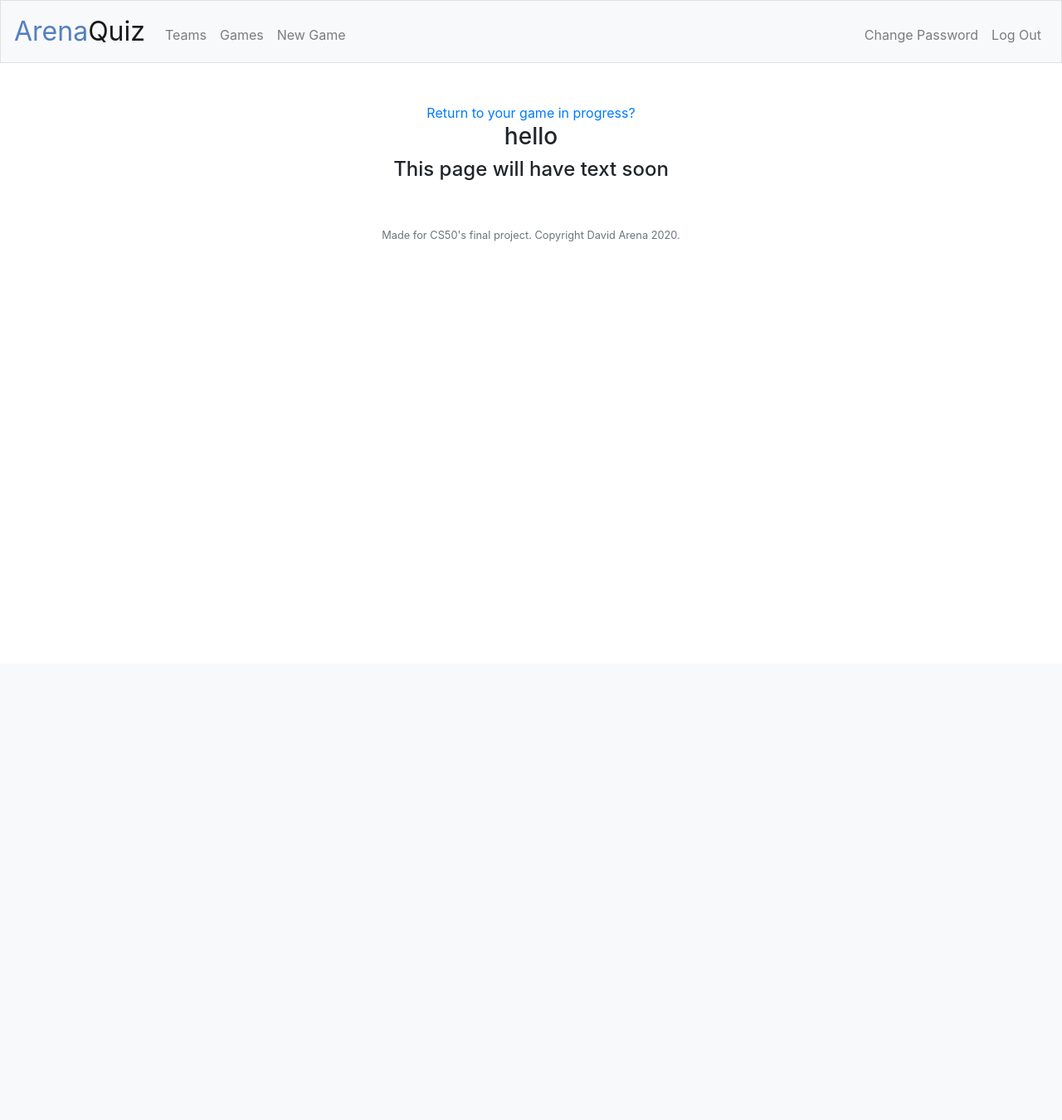
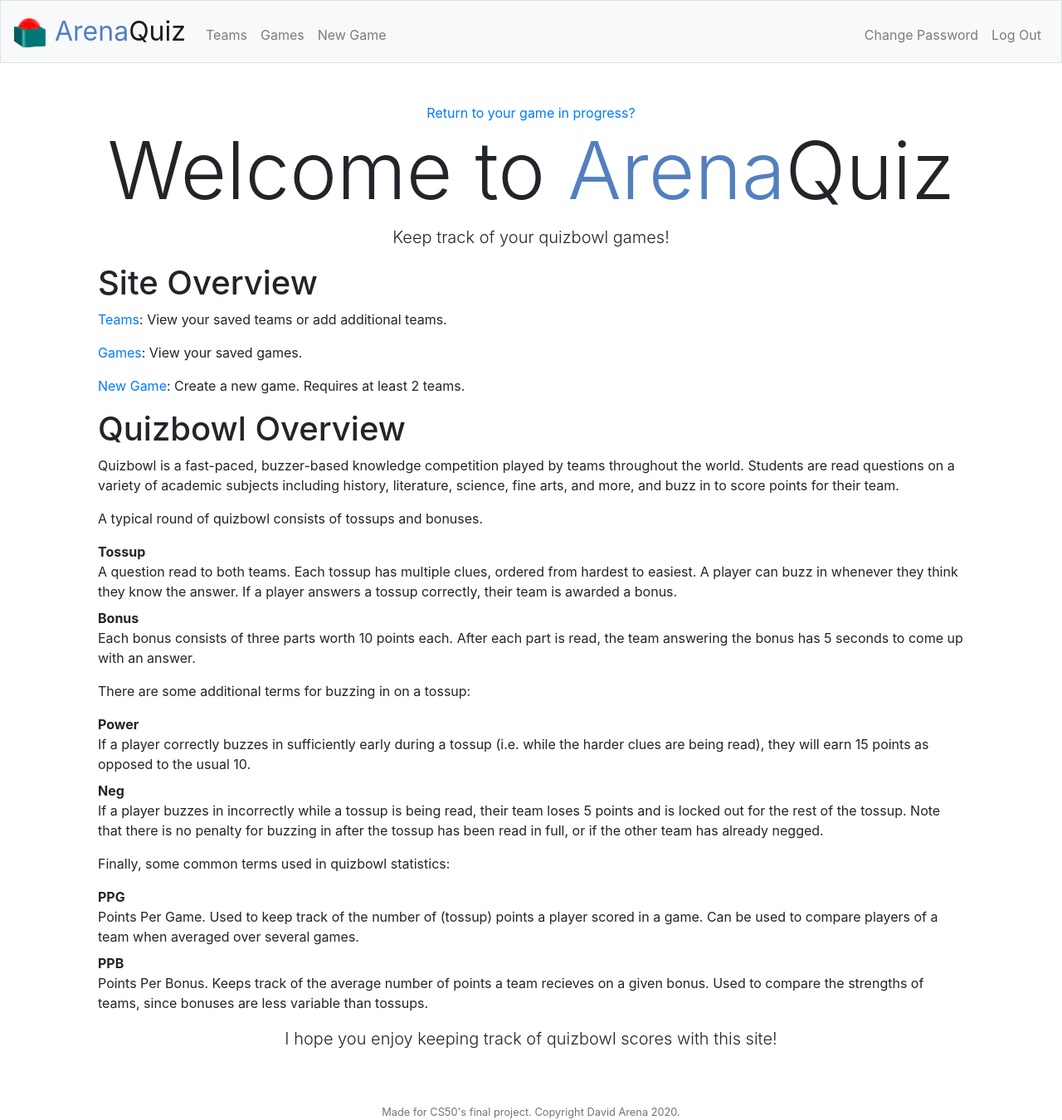
Before and after one commit to DArena3/arenaquiz, a Flask app: page / in a window 1280 px wide. Shown: the whole page at 83% size. Before the commit the page ends 291 px from the top, so only its background shows below. Run offline with Flask 2, Linux system fonts and the light colour scheme; a user stored in the database is signed in; some libraries are stand-ins or nearby versions.

Commit message:
Added homepage text and brand icon

```diff
--- a/static/styles.css
+++ b/static/styles.css
@@ -2,24 +2,6 @@ nav .navbar-brand
 {
     /* size for brand */
     font-size: xx-large;
-}
-
-/* Colors for brand */
-nav .navbar-brand .blue
-{
-    color: #537fbe;
-}
-nav .navbar-brand .red
-{
-    color: #ea433b;
-}
-nav .navbar-brand .yellow
-{
-    color: #f5b82e;
-}
-nav .navbar-brand .green
-{
-    color: #2e944b;
 }
 
 main .form-control
--- a/templates/index.html
+++ b/templates/index.html
@@ -6,8 +6,60 @@
 
 {% block main %}
     {% if session.game_id and session.tossup_num %}
-        <a href="/game">Return to your game in progress?</a>
+        <a href="/game" style="margin: 5px;">Return to your game in progress?</a>
     {% endif %}
-    <h3>hello</h3>
-    <h4>This page will have text soon</h4>
+    <h1 class="display-1">Welcome to <span class="bluetext">Arena</span>Quiz</h1>
+    <p class="lead">Keep track of your quizbowl games!</p>
+    <div class="text-left">
+        <h1>Site Overview</h1>
+        <p><a href="/teams">Teams</a>: View your saved teams or add additional teams.</p>
+        <p><a href="/games">Games</a>: View your saved games.</p>
+        <p><a href="/new_game">New Game</a>: Create a new game. Requires at least 2 teams.</p>
+        <h1>Quizbowl Overview</h1>
+        <p>
+            Quizbowl is a fast-paced, buzzer-based knowledge competition played by teams throughout the world.
+            Students are read questions on a variety of academic subjects including history, literature, science, fine arts, and more,
+            and buzz in to score points for their team.
+        </p>
+        <p>A typical round of quizbowl consists of tossups and bonuses.</p>
+        <dl>
+            <dt>Tossup</dt>
+            <dd>
+                A question read to both teams. Each tossup has multiple clues, ordered from hardest to easiest. A player can buzz in whenever they think they know the answer.
+                If a player answers a tossup correctly, their team is awarded a bonus.
+            </dd>
+            <dt>Bonus</dt>
+            <dd>
+                Each bonus consists of three parts worth 10 points each.
+                After each part is read, the team answering the bonus has 5 seconds to come up with an answer.
+            </dd>
+        </dl>
+        <p>There are some additional terms for buzzing in on a tossup:</p>
+        <dl>
+            <dt>Power</dt>
+            <dd>
+                If a player correctly buzzes in sufficiently early during a tossup (i.e. while the harder clues are being read),
+                they will earn 15 points as opposed to the usual 10.
+            </dd>
+            <dt>Neg</dt>
+            <dd>
+                If a player buzzes in incorrectly while a tossup is being read, their team loses 5 points and is locked out for the rest of the tossup.
+                Note that there is no penalty for buzzing in after the tossup has been read in full, or if the other team has already negged.
+            </dd>
+        </dl>
+        <p>Finally, some common terms used in quizbowl statistics:</p>
+        <dl>
+            <dt>PPG</dt>
+            <dd>
+                Points Per Game. Used to keep track of the number of (tossup) points a player scored in a game.
+                Can be used to compare players of a team when averaged over several games.
+            </dd>
+            <dt>PPB</dt>
+            <dd>
+                Points Per Bonus. Keeps track of the average number of points a team recieves on a given bonus.
+                Used to compare the strengths of teams, since bonuses are less variable than tossups.
+            </dd>
+        </dl>
+    </div>
+    <p class="lead">I hope you enjoy keeping track of quizbowl scores with this site!</p>
 {% endblock %}
--- a/templates/layout.html
+++ b/templates/layout.html
@@ -25,7 +25,10 @@
     <body>
 
         <nav class="navbar navbar-expand-md navbar-light bg-light border">
-            <a class="navbar-brand" href="/"><span class="blue">Arena</span><span>Quiz</span></a>
+            <a class="navbar-brand" href="/">
+                <img src="{{ url_for('static', filename='arenaquiz_logo.png') }}" alt="logo" width="40" height="40">
+                <span class="bluetext">Arena</span><span>Quiz</span>
+            </a>
             <button aria-controls="navbar" aria-expanded="false" aria-label="Toggle navigation" class="navbar-toggler" data-target="#navbar" data-toggle="collapse" type="button">
                 <span class="navbar-toggler-icon"></span>
             </button>
```
Also changed, not shown: records.db, static/arenaquiz_logo.png (added).
